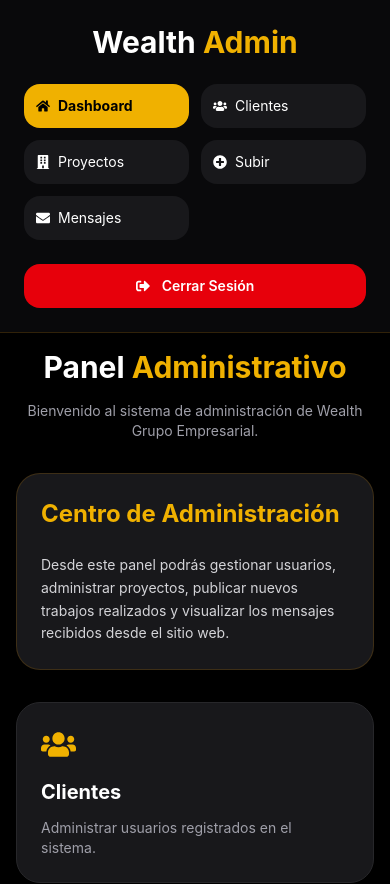
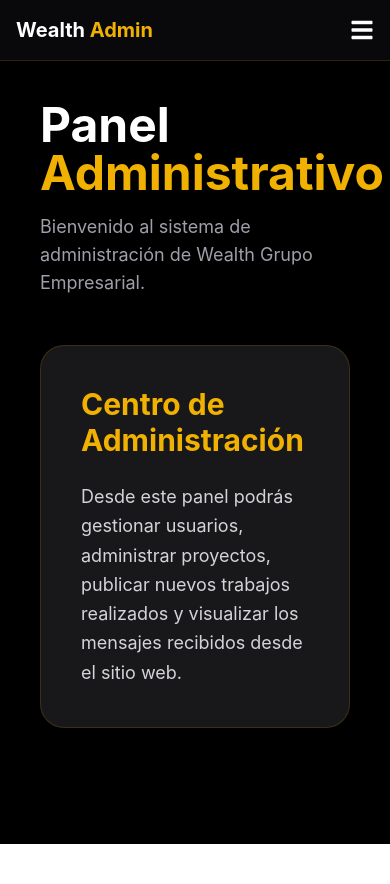
Before and after one commit to aldflo/wealth, a React (Vite) app: page /admin in a window 390 px wide. Shown: the top 884 px of the page. After the commit the page ends 844 px from the top, so only its background shows below. Built offline with nearby package versions, Linux system fonts and the light colour scheme.

Commit message:
admincel

```diff
--- a/src/pages/MenuAdmin.jsx
+++ b/src/pages/MenuAdmin.jsx
@@ -1,10 +1,13 @@
+import { useState } from "react";
 import {
   FaUsers,
   FaBuilding,
   FaPlusCircle,
   FaEnvelope,
   FaSignOutAlt,
-  FaHome
+  FaHome,
+  FaBars,
+  FaTimes
 } from "react-icons/fa";
 
 import { useNavigate } from "react-router-dom";
@@ -12,6 +15,7 @@
 function MenuAdmin() {
 
   const navigate = useNavigate();
+  const [open, setOpen] = useState(false);
 
   const opciones = [
     {
@@ -40,27 +44,39 @@
 
     <div className="min-h-screen bg-black text-white flex flex-col lg:flex-row">
 
-      {/* SIDEBAR */}
-      <aside className="w-full lg:w-72 bg-zinc-950 border-b lg:border-b-0 lg:border-r border-yellow-600/20 p-6">
+      {/* TOP BAR SOLO MOBILE */}
+      <div className="lg:hidden flex items-center justify-between p-4 bg-zinc-950 border-b border-yellow-600/20">
 
-        <h1 className="text-3xl font-bold mb-6 lg:mb-10 text-center lg:text-left">
-
-          Wealth
-          <span className="text-yellow-500"> Admin</span>
-
+        <h1 className="text-xl font-bold">
+          Wealth <span className="text-yellow-500">Admin</span>
         </h1>
 
-        {/* NAV */}
-        <nav className="grid grid-cols-2 sm:grid-cols-4 lg:grid-cols-1 gap-3 lg:space-y-4 lg:gap-0">
+        <button
+          onClick={() => setOpen(true)}
+          className="text-white text-2xl"
+        >
+          <FaBars />
+        </button>
 
-          <button className="w-full flex items-center gap-2 lg:gap-4 bg-yellow-500 text-black px-3 py-3 lg:px-5 lg:py-4 rounded-2xl font-bold text-sm lg:text-base">
+      </div>
+
+      {/* SIDEBAR DESKTOP (NO CAMBIA) */}
+      <aside className="hidden lg:block w-72 bg-zinc-950 border-r border-yellow-600/20 p-6">
+
+        <h1 className="text-3xl font-bold mb-10">
+          Wealth <span className="text-yellow-500">Admin</span>
+        </h1>
+
+        <nav className="space-y-4">
+
+          <button className="w-full flex items-center gap-4 bg-yellow-500 text-black px-5 py-4 rounded-2xl font-bold">
             <FaHome />
             Dashboard
           </button>
 
           <button
             onClick={() => navigate("/admin/clientes")}
-            className="w-full flex items-center gap-2 lg:gap-4 bg-zinc-900 hover:bg-zinc-800 px-3 py-3 lg:px-5 lg:py-4 rounded-2xl transition text-sm lg:text-base"
+            className="w-full flex items-center gap-4 bg-zinc-900 hover:bg-zinc-800 px-5 py-4 rounded-2xl transition"
           >
             <FaUsers />
             Clientes
@@ -68,7 +84,7 @@
 
           <button
             onClick={() => navigate("/proyectos")}
-            className="w-full flex items-center gap-2 lg:gap-4 bg-zinc-900 hover:bg-zinc-800 px-3 py-3 lg:px-5 lg:py-4 rounded-2xl transition text-sm lg:text-base"
+            className="w-full flex items-center gap-4 bg-zinc-900 hover:bg-zinc-800 px-5 py-4 rounded-2xl transition"
           >
             <FaBuilding />
             Proyectos
@@ -76,15 +92,15 @@
 
           <button
             onClick={() => navigate("/admin/subir-proyecto")}
-            className="w-full flex items-center gap-2 lg:gap-4 bg-zinc-900 hover:bg-zinc-800 px-3 py-3 lg:px-5 lg:py-4 rounded-2xl transition text-sm lg:text-base"
+            className="w-full flex items-center gap-4 bg-zinc-900 hover:bg-zinc-800 px-5 py-4 rounded-2xl transition"
           >
             <FaPlusCircle />
-            Subir
+            Subir Proyecto
           </button>
 
           <button
             onClick={() => navigate("/admin/mensajes")}
-            className="w-full flex items-center gap-2 lg:gap-4 bg-zinc-900 hover:bg-zinc-800 px-3 py-3 lg:px-5 lg:py-4 rounded-2xl transition text-sm lg:text-base"
+            className="w-full flex items-center gap-4 bg-zinc-900 hover:bg-zinc-800 px-5 py-4 rounded-2xl transition"
           >
             <FaEnvelope />
             Mensajes
@@ -92,9 +108,9 @@
 
         </nav>
 
-        <div className="mt-6 lg:mt-12">
+        <div className="mt-12">
 
-          <button className="w-full flex items-center justify-center gap-3 bg-red-600 hover:bg-red-700 py-3 lg:py-4 rounded-2xl font-semibold transition text-sm lg:text-base">
+          <button className="w-full flex items-center justify-center gap-3 bg-red-600 hover:bg-red-700 py-4 rounded-2xl font-semibold transition">
             <FaSignOutAlt />
             Cerrar Sesión
           </button>
@@ -103,32 +119,123 @@
 
       </aside>
 
-      {/* CONTENIDO */}
-      <main className="flex-1 p-4 sm:p-6 lg:p-10">
+      {/* MENU MOBILE (HAMBURGUESA) */}
+      {open && (
 
-        <div className="mb-8 lg:mb-12 text-center lg:text-left">
+        <div className="fixed inset-0 z-50 bg-black/95 flex flex-col p-6 lg:hidden">
 
-          <h2 className="text-3xl sm:text-4xl lg:text-5xl font-bold">
+          {/* HEADER */}
+          <div className="flex justify-between items-center mb-10">
 
-            Panel
-            <span className="text-yellow-500"> Administrativo</span>
+            <h1 className="text-2xl font-bold">
+              Wealth <span className="text-yellow-500">Admin</span>
+            </h1>
 
+            <button
+              onClick={() => setOpen(false)}
+              className="text-2xl"
+            >
+              <FaTimes />
+            </button>
+
+          </div>
+
+          {/* OPCIONES */}
+          <div className="flex flex-col gap-4">
+
+            <button
+              onClick={() => {
+                navigate("/");
+                setOpen(false);
+              }}
+              className="flex items-center gap-3 bg-yellow-500 text-black px-5 py-4 rounded-2xl font-bold"
+            >
+              <FaHome />
+              Dashboard
+            </button>
+
+            <button
+              onClick={() => {
+                navigate("/admin/clientes");
+                setOpen(false);
+              }}
+              className="flex items-center gap-3 bg-zinc-900 px-5 py-4 rounded-2xl"
+            >
+              <FaUsers />
+              Clientes
+            </button>
+
+            <button
+              onClick={() => {
+                navigate("/proyectos");
+                setOpen(false);
+              }}
+              className="flex items-center gap-3 bg-zinc-900 px-5 py-4 rounded-2xl"
+            >
+              <FaBuilding />
+              Proyectos
+            </button>
+
+            <button
+              onClick={() => {
+                navigate("/admin/subir-proyecto");
+                setOpen(false);
+              }}
+              className="flex items-center gap-3 bg-zinc-900 px-5 py-4 rounded-2xl"
+            >
+              <FaPlusCircle />
+              Subir Proyecto
+            </button>
+
+            <button
+              onClick={() => {
+                navigate("/admin/mensajes");
+                setOpen(false);
+              }}
+              className="flex items-center gap-3 bg-zinc-900 px-5 py-4 rounded-2xl"
+            >
+              <FaEnvelope />
+              Mensajes
+            </button>
+
+          </div>
+
+          {/* LOGOUT */}
+          <div className="mt-auto">
+
+            <button className="w-full flex items-center justify-center gap-3 bg-red-600 py-4 rounded-2xl font-semibold">
+              <FaSignOutAlt />
+              Cerrar Sesión
+            </button>
+
+          </div>
+
+        </div>
+
+      )}
+
+      {/* CONTENIDO (NO SE TOCA) */}
+      <main className="flex-1 p-10">
+
+        <div className="mb-12">
+
+          <h2 className="text-5xl font-bold">
+            Panel <span className="text-yellow-500">Administrativo</span>
           </h2>
 
-          <p className="text-zinc-400 text-sm sm:text-base lg:text-lg mt-4">
+          <p className="text-zinc-400 text-lg mt-4">
             Bienvenido al sistema de administración de Wealth Grupo Empresarial.
           </p>
 
         </div>
 
-        {/* MENSAJE */}
-        <div className="bg-zinc-900 rounded-3xl p-6 lg:p-10 border border-yellow-600/20 mb-8 lg:mb-10">
+        <div className="bg-zinc-900 rounded-3xl p-10 border border-yellow-600/20 mb-10">
 
-          <h3 className="text-2xl lg:text-3xl font-bold text-yellow-500 mb-6">
+          <h3 className="text-3xl font-bold text-yellow-500 mb-6">
             Centro de Administración
           </h3>
 
-          <p className="text-zinc-300 text-sm sm:text-base lg:text-lg leading-relaxed">
+          <p className="text-zinc-300 text-lg leading-relaxed">
             Desde este panel podrás gestionar usuarios, administrar proyectos,
             publicar nuevos trabajos realizados y visualizar los mensajes
             recibidos desde el sitio web.
@@ -136,40 +243,10 @@
 
         </div>
 
-        {/* MODULOS */}
-        <div className="grid grid-cols-1 sm:grid-cols-2 gap-6 lg:gap-8">
-
-          {opciones.map((opcion, index) => (
-
-            <div
-              key={index}
-              className="bg-zinc-900 rounded-3xl p-6 lg:p-8 border border-zinc-800 hover:border-yellow-500 transition duration-300 hover:-translate-y-1"
-            >
-
-              <div className="text-yellow-500 mb-4 lg:mb-6">
-                {opcion.icono}
-              </div>
-
-              <h3 className="text-xl lg:text-2xl font-bold mb-3">
-                {opcion.titulo}
-              </h3>
-
-              <p className="text-zinc-400 text-sm lg:text-base">
-                {opcion.descripcion}
-              </p>
-
-            </div>
-
-          ))}
-
-        </div>
-
       </main>
 
     </div>
-
   );
-
 }
 
 export default MenuAdmin;
```
